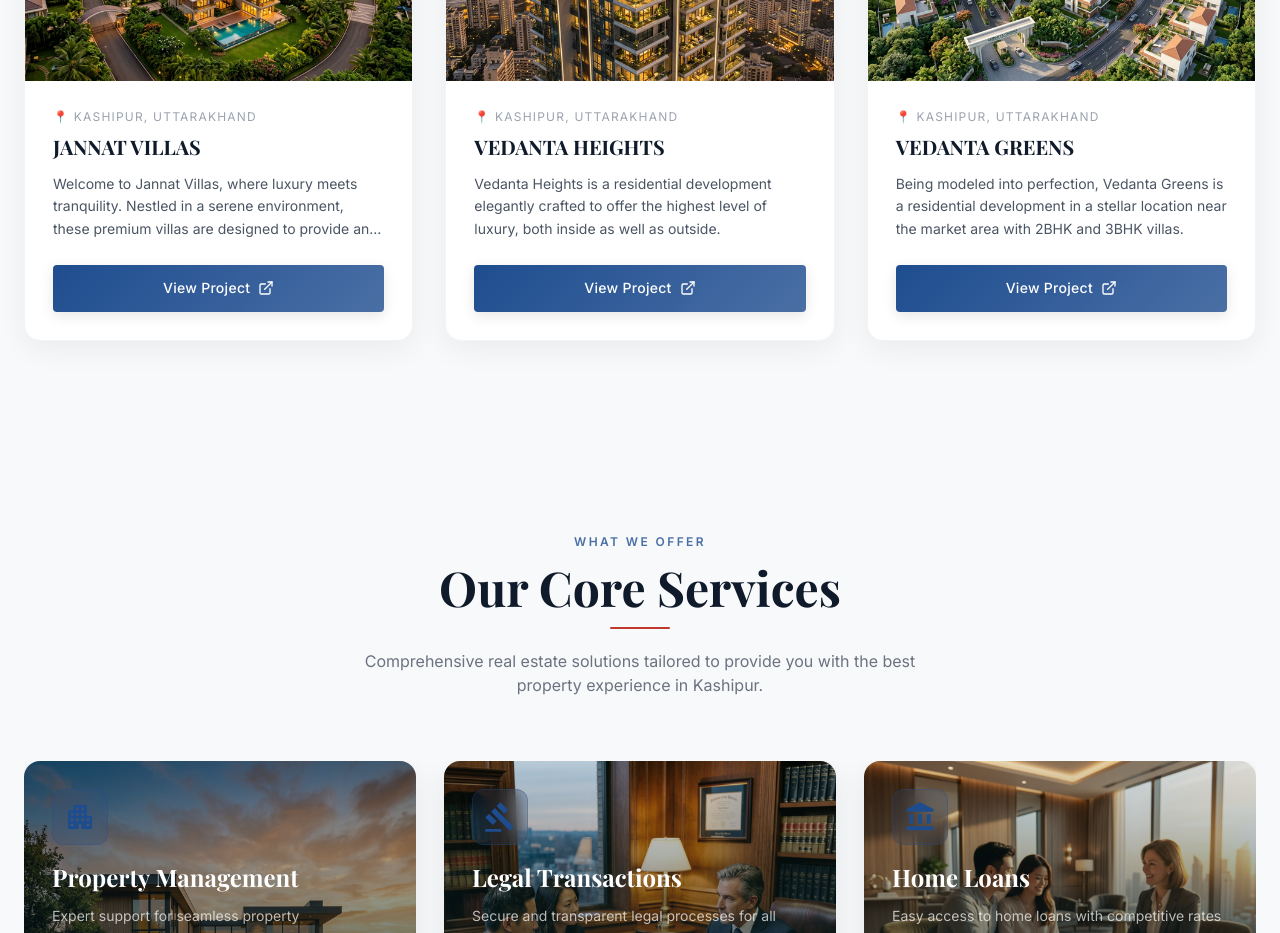
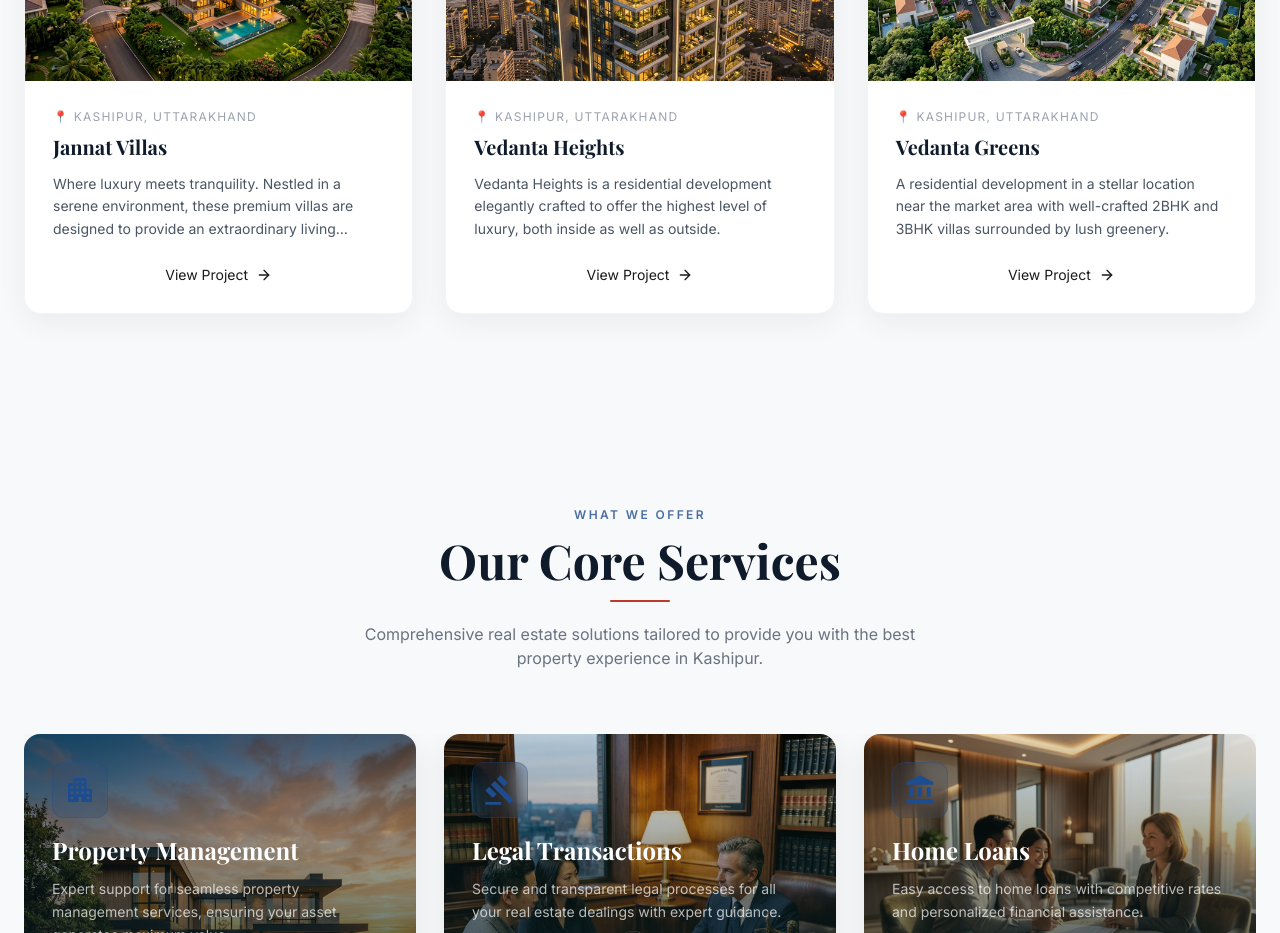
Before and after one commit to yashsaini0759/propertclinic, a React (Vite) app: page / in a window 1280 px wide. Shown: the part 2000-2933 px from the top of the page. Built offline with nearby package versions, Linux system fonts and the light colour scheme; a web font is replaced by a local one.

Commit message:
fix: view project buttons link internally, increase logo size

```diff
--- a/src/components/Navbar.jsx
+++ b/src/components/Navbar.jsx
@@ -42,7 +42,7 @@ export default function Navbar() {
                         <img
                             src="/images/logo/propertyclinic.avif"
                             alt="Kashi Property Clinic"
-                            className="h-12 w-auto object-contain"
+                            className="h-16 w-auto object-contain"
                             loading="eager"
                         />
                     </Link>
@@ -117,7 +117,7 @@ export default function Navbar() {
                                 <img
                                     src="/images/logo/propertyclinic.avif"
                                     alt="Kashi Property Clinic"
-                                    className="h-10 w-auto object-contain"
+                                    className="h-14 w-auto object-contain"
                                     loading="eager"
                                 />
                             </Link>
--- a/src/components/ProjectsSection.jsx
+++ b/src/components/ProjectsSection.jsx
@@ -1,32 +1,33 @@
 import { useRef } from 'react'
+import { Link } from 'react-router-dom'
 import { motion } from 'framer-motion'
-import { FiExternalLink } from 'react-icons/fi'
+import { FiArrowRight } from 'react-icons/fi'
 
 const projects = [
     {
-        name: 'JANNAT VILLAS',
+        name: 'Jannat Villas',
         description:
-            'Welcome to Jannat Villas, where luxury meets tranquility. Nestled in a serene environment, these premium villas are designed to provide an extraordinary living experience.',
+            'Where luxury meets tranquility. Nestled in a serene environment, these premium villas are designed to provide an extraordinary living experience with world-class amenities.',
         image: '/images/project_jannat_villas.png',
-        link: 'https://kashipropertyclinic.com/jannat-villas',
+        slug: 'jannat-villas',
         badge: 'Premium Villas',
         location: 'Kashipur, Uttarakhand',
     },
     {
-        name: 'VEDANTA HEIGHTS',
+        name: 'Vedanta Heights',
         description:
             'Vedanta Heights is a residential development elegantly crafted to offer the highest level of luxury, both inside as well as outside.',
         image: '/images/project_vedanta_heights.png',
-        link: 'https://kashipropertyclinic.com/vedanta-heights',
+        slug: 'vedanta-heights',
         badge: 'Luxury Residences',
         location: 'Kashipur, Uttarakhand',
     },
     {
-        name: 'VEDANTA GREENS',
+        name: 'Vedanta Greens',
         description:
-            'Being modeled into perfection, Vedanta Greens is a residential development in a stellar location near the market area with 2BHK and 3BHK villas.',
+            'A residential development in a stellar location near the market area with well-crafted 2BHK and 3BHK villas surrounded by lush greenery.',
         image: '/images/project_vedanta_greens.png',
-        link: 'https://kashipropertyclinic.com/vedanta-greens',
+        slug: 'vedanta-greens',
         badge: '2 & 3 BHK Villas',
         location: 'Kashipur, Uttarakhand',
     },
@@ -103,14 +104,12 @@ export default function ProjectsSection() {
                                 </p>
 
                                 {/* View Button */}
-                                <a
-                                    href={project.link}
-                                    target="_blank"
-                                    rel="noopener noreferrer"
-                                    className="btn-primary w-full text-center text-sm flex items-center justify-center gap-2 mt-auto"
+                                <Link
+                                    to={`/property/${project.slug}`}
+                                    className="btn-gold w-full text-center text-sm flex items-center justify-center gap-2 mt-auto"
                                 >
-                                    View Project <FiExternalLink size={16} />
-                                </a>
+                                    View Project <FiArrowRight size={16} />
+                                </Link>
                             </div>
                         </motion.div>
                     ))}
```
